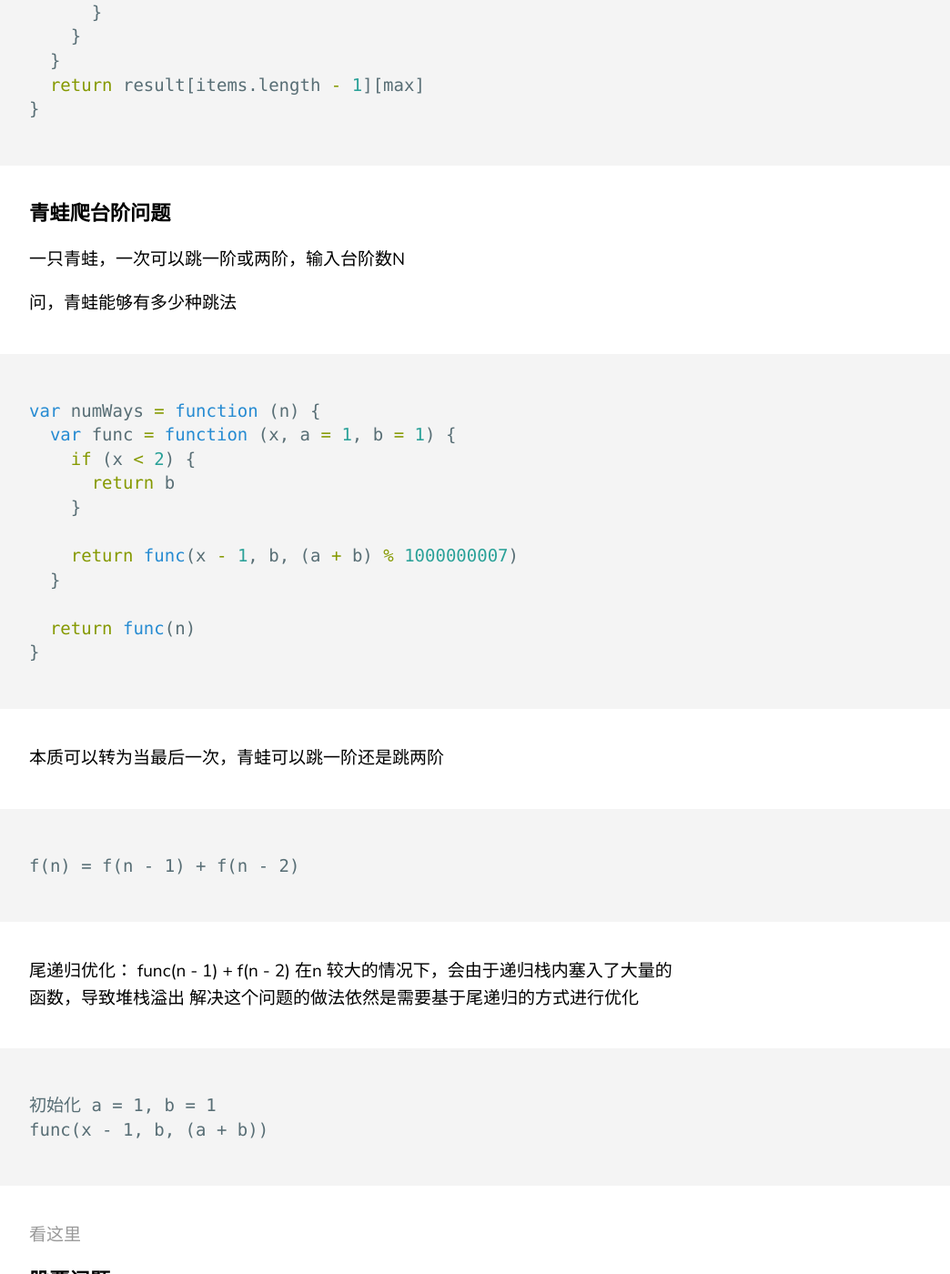
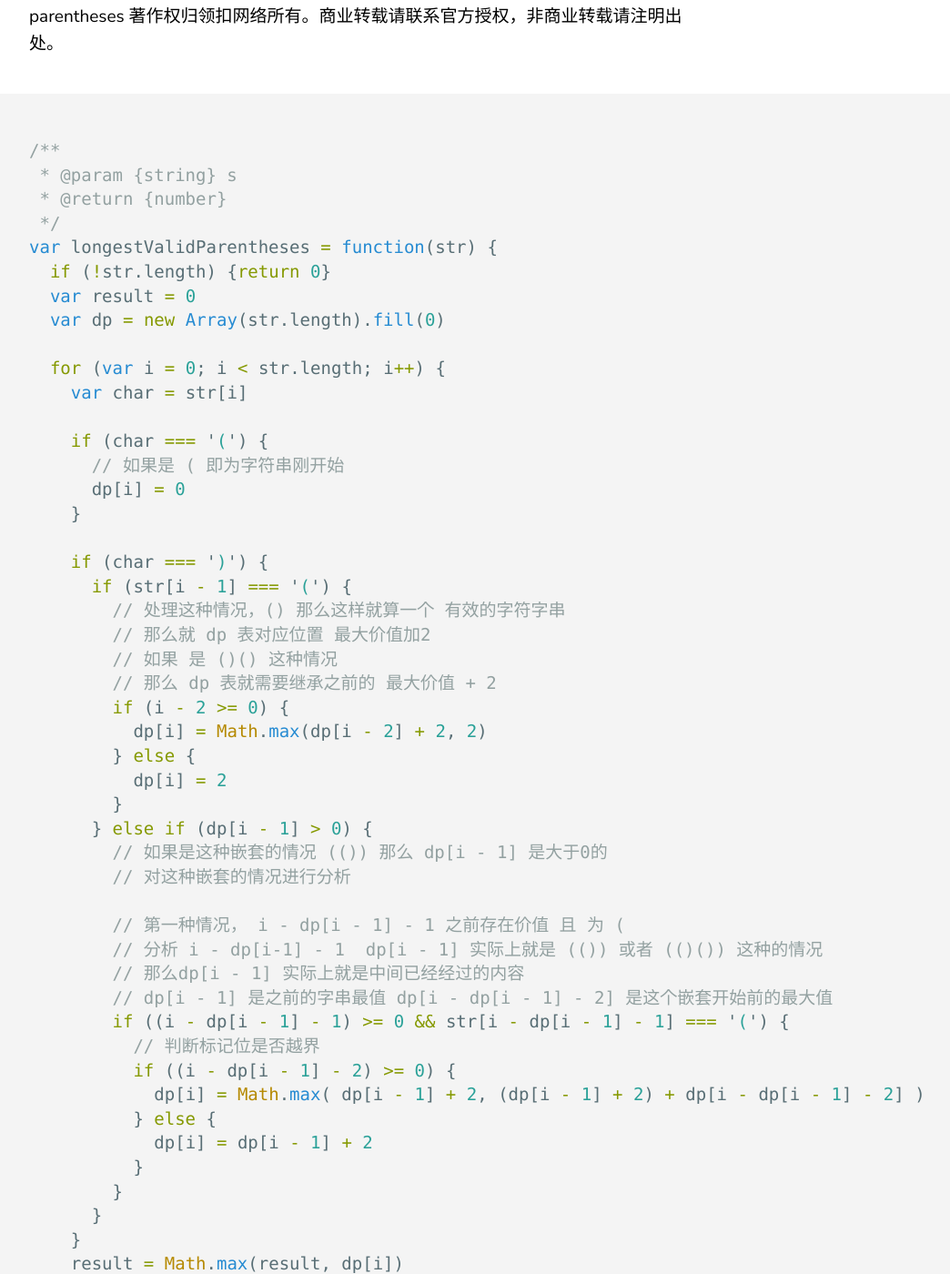
Before and after one commit to bilibiliou/bilibiliou.github.io, a Jekyll site: the page built from _posts/Algorithm/2020-03-23-problem-pack.markdown, in a window 1280 px wide and 1400 px high, scrolled down 2285 px. Shown: the whole window at 91% size, without its empty margins (68-1112 px from the left). Built offline with Jekyll 4.4.1, drawn with Linux system fonts in a browser that asks for light colours; some of the changed text lies outside the part shown.

Commit message:
new version

````diff
--- a/_posts/Algorithm/2020-03-23-problem-pack.markdown
+++ b/_posts/Algorithm/2020-03-23-problem-pack.markdown
@@ -12,6 +12,123 @@
 其中的核心还是构建 dp 表 （dynamic programming table）
 
 构建dp表的过程，找到状态转换的相关方程
+
+### 最大子列和
+
+给定一个整数数组 nums ，找到一个具有最大和的连续子数组（子数组最少包含一个元素），返回其最大和。
+
+示例:
+
+输入: [-2,1,-3,4,-1,2,1,-5,4],
+输出: 6
+解释: 连续子数组 [4,-1,2,1] 的和最大，为 6。
+进阶:
+
+如果你已经实现复杂度为 O(n) 的解法，尝试使用更为精妙的分治法求解。
+
+来源：力扣（LeetCode）
+链接：https://leetcode-cn.com/problems/maximum-subarray
+著作权归领扣网络所有。商业转载请联系官方授权，非商业转载请注明出处。
+
+```js
+/**
+ * @param {number[]} nums
+ * @return {number}
+ */
+var maxSubArray = function(nums) {
+  var dp = [nums[0]]
+  var result = nums[0]
+  for (var i = 1; i < nums.length; i++) {
+    dp[i] = Math.max(dp[i - 1] + nums[i], nums[i])
+    result = Math.max(dp[i], result)
+  }
+  return result
+};
+```
+
+最大子列和这一题，是最基础也是最容易理解的一道动态规划的问题
+
+思路就是找到每一个连续子列的和，然后完成dp表的同时，不断求都最大子列的和
+
+```
+输入:      [-2, 1, -3, 4, -1, 2, 1, -5, 4]
+dp表:      [-2, 1, -2, 4, 3, 5, 6, -1, 4]
+最大和求值: [-2, 1, 1, 4, 4, 5, 6, 6, 6]
+
+最后输出 6
+```
+
+### 最长有效括号
+
+给定一个只包含 '(' 和 ')' 的字符串，找出最长的包含有效括号的子串的长度。
+
+示例 1:
+
+输入: "(()"
+输出: 2
+解释: 最长有效括号子串为 "()"
+示例 2:
+
+输入: ")()())"
+输出: 4
+解释: 最长有效括号子串为 "()()"
+
+来源：力扣（LeetCode）
+链接：https://leetcode-cn.com/problems/longest-valid-parentheses
+著作权归领扣网络所有。商业转载请联系官方授权，非商业转载请注明出处。
+
+```js
+/**
+ * @param {string} s
+ * @return {number}
+ */
+var longestValidParentheses = function(str) {
+  if (!str.length) {return 0}
+  var result = 0
+  var dp = new Array(str.length).fill(0)
+
+  for (var i = 0; i < str.length; i++) {
+    var char = str[i]
+
+    if (char === '(') {
+      // 如果是 ( 即为字符串刚开始
+      dp[i] = 0
+    }
+
+    if (char === ')') {
+      if (str[i - 1] === '(') {
+        // 处理这种情况，() 那么这样就算一个 有效的字符字串
+        // 那么就 dp 表对应位置 最大价值加2
+        // 如果 是 ()() 这种情况
+        // 那么 dp 表就需要继承之前的 最大价值 + 2
+        if (i - 2 >= 0) {
+          dp[i] = Math.max(dp[i - 2] + 2, 2)
+        } else {
+          dp[i] = 2
+        }
+      } else if (dp[i - 1] > 0) {
+        // 如果是这种嵌套的情况 (()) 那么 dp[i - 1] 是大于0的
+        // 对这种嵌套的情况进行分析
+
+        // 第一种情况， i - dp[i - 1] - 1 之前存在价值 且 为 (
+        // 分析 i - dp[i-1] - 1  dp[i - 1] 实际上就是 (()) 或者 (()()) 这种的情况
+        // 那么dp[i - 1] 实际上就是中间已经经过的内容
+        // dp[i - 1] 是之前的字串最值 dp[i - dp[i - 1] - 2] 是这个嵌套开始前的最大值
+        if ((i - dp[i - 1] - 1) >= 0 && str[i - dp[i - 1] - 1] === '(') {
+          // 判断标记位是否越界
+          if ((i - dp[i - 1] - 2) >= 0) {
+            dp[i] = Math.max( dp[i - 1] + 2, (dp[i - 1] + 2) + dp[i - dp[i - 1] - 2] )
+          } else {
+            dp[i] = dp[i - 1] + 2
+          }
+        }
+      }
+    }
+    result = Math.max(result, dp[i])
+  }
+  return result
+};
+```
 
 ### 背包问题
 
````
